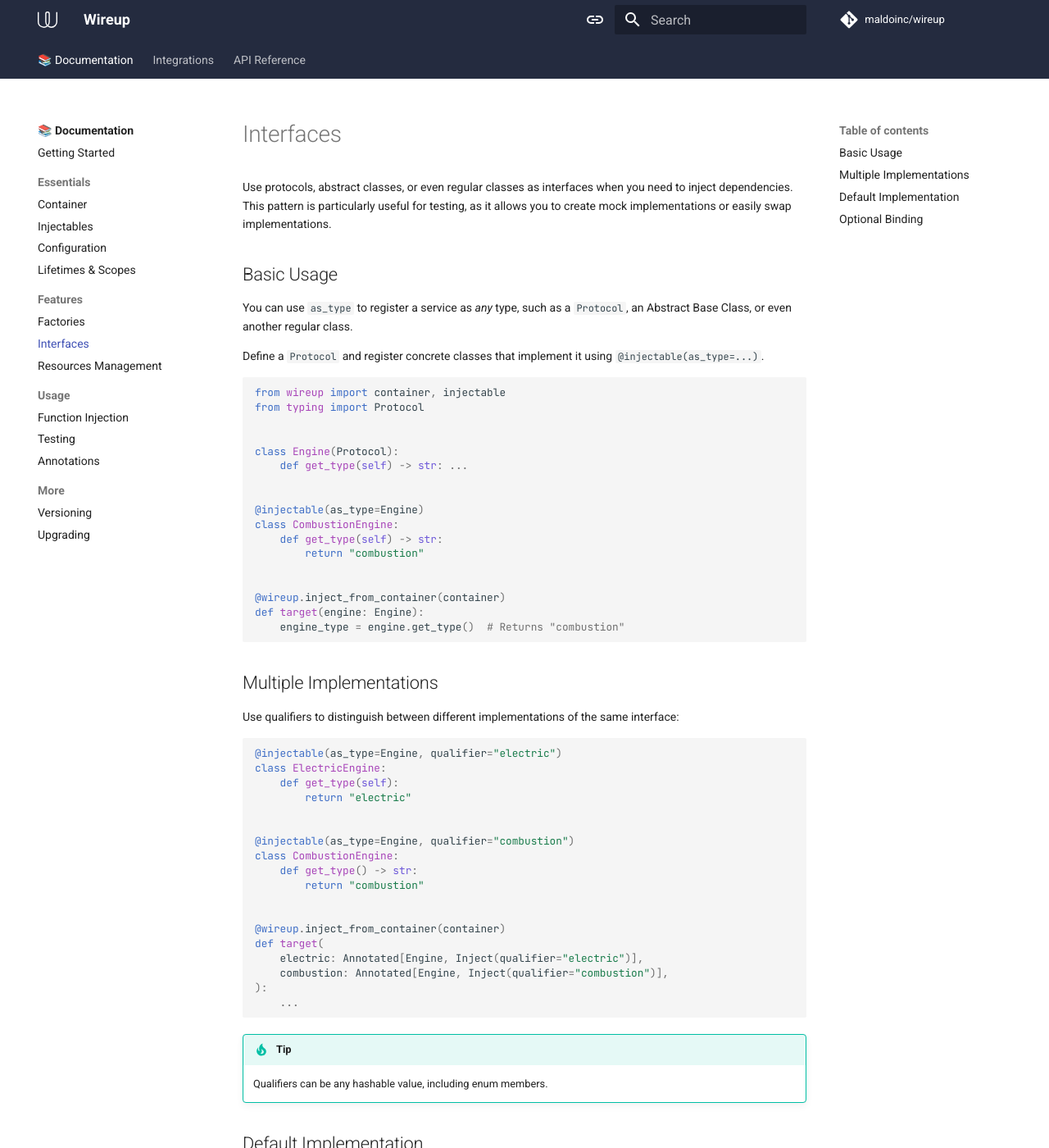
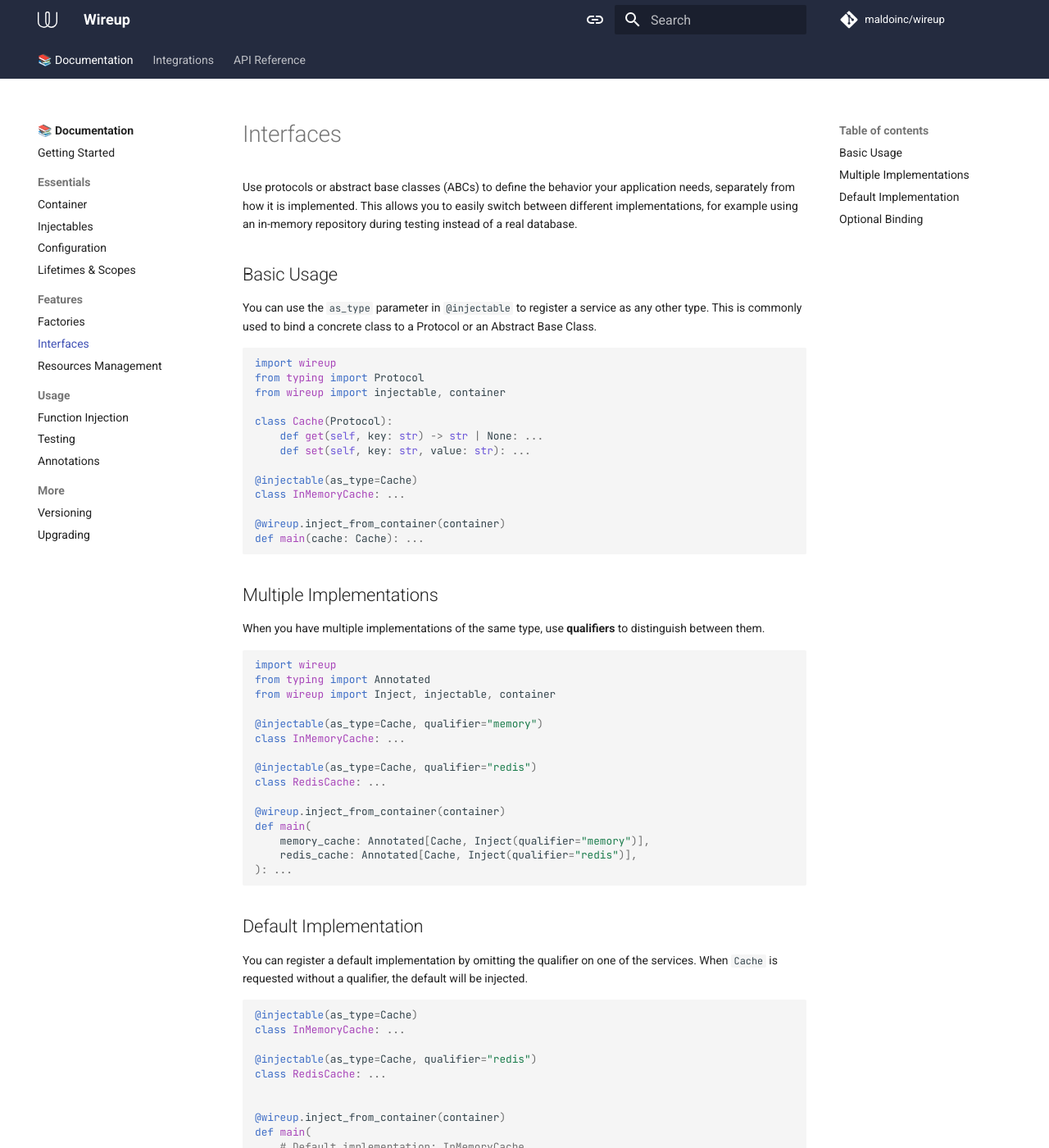
Before and after one commit to maldoinc/wireup, an MkDocs documentation site: the page built from docs/pages/interfaces.md, in a window 1280 px wide and 1400 px high. Shown: the whole window at 82% size. Built offline with MkDocs 1.6.1 and Material for MkDocs 9.7.7, drawn with Linux system fonts in a browser that asks for light colours; comment, search, counter and statistics services are not loaded; the version menu is left out; some of the changed text lies outside the part shown.

Commit message:
Update interface docs

````diff
--- a/docs/pages/interfaces.md
+++ b/docs/pages/interfaces.md
@@ -1,83 +1,78 @@
-Use protocols, abstract classes, or even regular classes as interfaces when you need to inject dependencies. This pattern is particularly useful for testing, as it allows you to create mock implementations or easily swap implementations.
+Use protocols or abstract base classes (ABCs) to define the behavior your application needs, separately from how it is implemented.
+This allows you to easily switch between different implementations, for example using an in-memory repository during testing instead of a real database.
 
 ## Basic Usage
 
-You can use `as_type` to register a service as *any* type, such as a `Protocol`, an Abstract Base Class, or even another regular class.
-
-Define a `Protocol` and register concrete classes that implement it using `@injectable(as_type=...)`.
+You can use the `as_type` parameter in `@injectable` to register a service as any other type. This is commonly used to bind a concrete class to a Protocol or an Abstract Base Class.
 
 ```python
-from wireup import container, injectable
+import wireup
 from typing import Protocol
+from wireup import injectable, container
 
+class Cache(Protocol):
+    def get(self, key: str) -> str | None: ...
+    def set(self, key: str, value: str): ...
 
-class Engine(Protocol):
-    def get_type(self) -> str: ...
-
-
-@injectable(as_type=Engine)
-class CombustionEngine:
-    def get_type(self) -> str:
-        return "combustion"
-
+@injectable(as_type=Cache)
+class InMemoryCache: ...
 
 @wireup.inject_from_container(container)
-def target(engine: Engine):
-    engine_type = engine.get_type()  # Returns "combustion"
+def main(cache: Cache): ...
 ```
 
 ## Multiple Implementations
 
-Use qualifiers to distinguish between different implementations of the same interface:
+When you have multiple implementations of the same type, use **qualifiers** to distinguish between them.
 
 ```python
-@injectable(as_type=Engine, qualifier="electric")
-class ElectricEngine:
-    def get_type(self):
-        return "electric"
+import wireup
+from typing import Annotated
+from wireup import Inject, injectable, container
 
+@injectable(as_type=Cache, qualifier="memory")
+class InMemoryCache: ...
 
-@injectable(as_type=Engine, qualifier="combustion")
-class CombustionEngine:
-    def get_type() -> str:
-        return "combustion"
+@injectable(as_type=Cache, qualifier="redis")
+class RedisCache: ...
+
+@wireup.inject_from_container(container)
+def main(
+    memory_cache: Annotated[Cache, Inject(qualifier="memory")],
+    redis_cache: Annotated[Cache, Inject(qualifier="redis")],
+): ...
+```
+
+## Default Implementation
+
+You can register a default implementation by omitting the qualifier on one of the services. When `Cache` is requested without a qualifier, the default will be injected.
+
+```python
+@injectable(as_type=Cache)
+class InMemoryCache: ...
+
+@injectable(as_type=Cache, qualifier="redis")
+class RedisCache: ...
 
 
 @wireup.inject_from_container(container)
-def target(
-    electric: Annotated[Engine, Inject(qualifier="electric")],
-    combustion: Annotated[Engine, Inject(qualifier="combustion")],
-):
-    ...
+def main(
+    # Default implementation: InMemoryCache
+    memory_cache: Injected[Cache],
+
+    # RedisCache: Qualified via qualifier="redis".
+    redis_cache: Annotated[Cache, Inject(qualifier="redis")],
+): ...
 ```
-
-!!! tip
-    Qualifiers can be any hashable value, including enum members.
-
-## Default Implementation
-
-To set a default implementation, register one class without a qualifier:
-
-```python
-@injectable(as_type=Engine)  # Default implementation
-class ElectricEngine:
-    pass
-
-@injectable(as_type=Engine, qualifier="combustion")
-class CombustionEngine:
-    pass
-```
-
-When injecting `Engine` without a qualifier, the container will use the default implementation (`ElectricEngine` in this example). Use qualifiers to access other implementations.
 
 ## Optional Binding
 
-When using factories that return an optional type (e.g. `T | None`), `as_type` will automatically be registered as optional as well.
+When registering factory functions that return optional types (e.g. `Cache | None`), the binding is automatically registered as optional.
 
 ```python
-@injectable(as_type=Engine)
-def make_engine() -> CombustionEngine | None:
+@injectable(as_type=Cache)
+def make_cache() -> RedisCache | None:
     # ...
 ```
 
-This acts as if the factory was registered with `as_type=Engine | None`, allowing you to inject `Engine | None` or `Optional[Engine]`.
+This acts as if the factory was registered with `as_type=Cache | None`, allowing you to inject `Cache | None` or `Optional[Cache]`.
````
